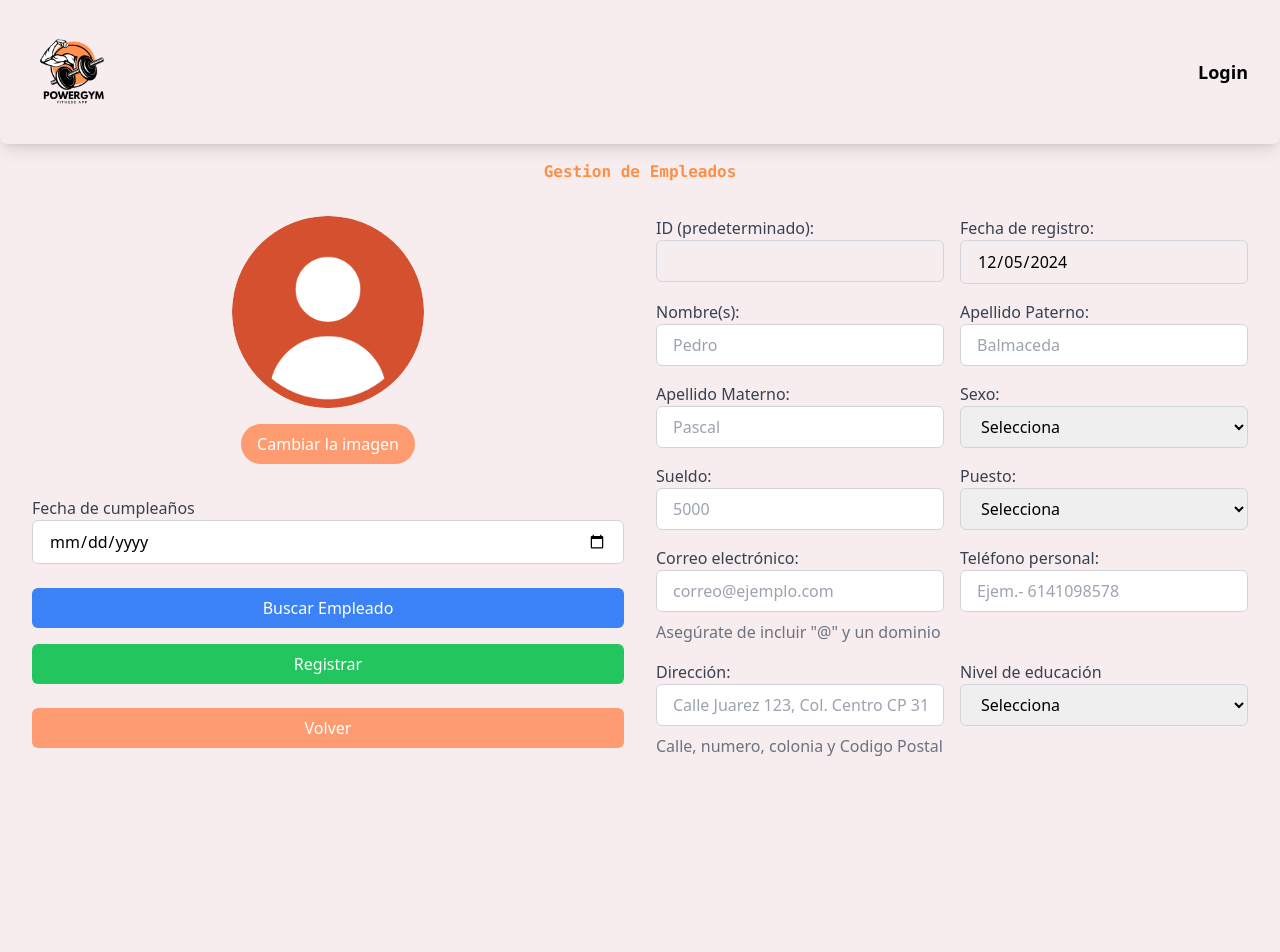
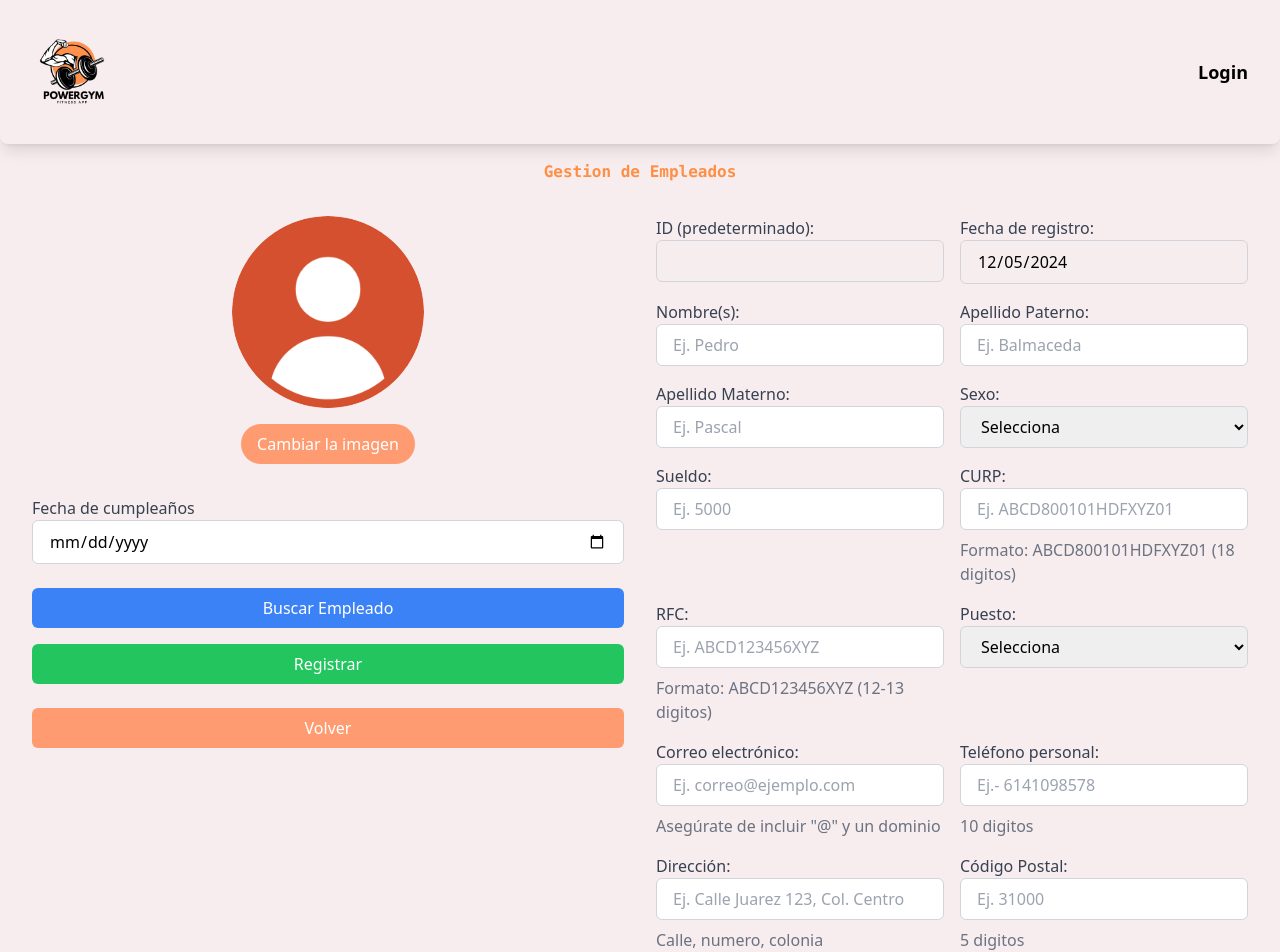
Before and after one commit to JesusPalacios24/POWERGYM-2.0, a Next.js app: page /perfilE/empleadoG in a window 1280 px wide. Shown: the top 952 px of the page. Before the commit the page ends 800 px from the top, so only its background shows below. Built offline with nearby package versions, Linux system fonts and the light colour scheme.

Commit message:
FINAL falta validacion CURP pero me

```diff
--- a/app/api/[id_Empleado]/route.js
+++ b/app/api/[id_Empleado]/route.js
@@ -53,7 +53,7 @@ export async function PUT(req, { params }) {
     const updatedData = await req.json();
 
     const [result] = await pool.execute(
-      `UPDATE empleado SET nombreE = ?, apellidoPE = ?, apellidoME = ?, sexoE = ?, sueldoE = ?, puesto = ?, correoE = ?, celularE = ?, domicilioE = ?, nivelEducacion = ?, fechaCumple = ? WHERE id_Empleado = ?`,
+      `UPDATE empleado SET nombreE = ?, apellidoPE = ?, apellidoME = ?, sexoE = ?, sueldoE = ?, puesto = ?, correoE = ?, celularE = ?, domicilioE = ?, nivelEducacion = ?, fechaCumple = ?, codigoPo = ?, curp = ?, rfc = ?, foto = ? WHERE id_Empleado = ?`,
       [
         updatedData.nombreE,
         updatedData.apellidoPE,
@@ -66,6 +66,10 @@ export async function PUT(req, { params }) {
         updatedData.domicilioE,
         updatedData.nivelEducacion,
         updatedData.fechaCumple,
+        updatedData.codigoPo,
+        updatedData.curp,
+        updatedData.rfc,
+        updatedData.foto,
         id_Empleado
       ]
     );
--- a/app/components/gestionEm.jsx
+++ b/app/components/gestionEm.jsx
@@ -5,6 +5,7 @@ import { useRouter } from "next/navigation";
 function GestionEmpleado() {
   const hoy = new Date();
   const fechaActual = hoy.toISOString().split('T')[0];
+  const fechaActualSQL = new Date().toISOString().split('T')[0];
   const route = useRouter();
 
   const [showModal, setShowModal] = useState(false); // Controla la visibilidad del modal
@@ -22,14 +23,24 @@ function GestionEmpleado() {
     celularE: "",
     domicilioE: "",
     nivelEducacion: "",
+    fecha_registroE: fechaActualSQL,
     fechaCumple: "",
+    codigoPo: "",
+    curp: "",
+    rfc: "",
+    contrasena:"PowerGYM123",
+    foto:""
 
-    contrasena:"PowerGYM123",
-    foto:"",
   });
 
   const [imageSrc, setImageSrc] = useState("/userdefecto.png");
   const [imageBlob, setImageBlob] = useState(null);
+
+
+
+
+
+
 
   const handleFileChange = (event) => {
     const file = event.target.files[0];
@@ -89,6 +100,29 @@ function GestionEmpleado() {
   //funcion para registrar
   const handleSubmit = async (e) => {
     e.preventDefault();
+
+              // Validación de CURP (18 caracteres, formato específico)
+         /*
+        const curpPattern = /^[A-Z]{4}\d{6}[A-Z]{6}[A-Z0-9]{1}[A-Z]{1}\d{1}$/;
+        if (!curpPattern.test(empleado.curp.trim().toUpperCase())) {
+          alert("La CURP no tiene un formato válido.");
+          return; // Detiene la ejecución si la CURP no es válida
+        }*/
+
+        // Validación de Código Postal (CP) (5 dígitos numéricos)
+        const cpPattern = /^\d{5}$/;
+        if (!cpPattern.test(empleado.codigoPo)) {
+          alert("El código postal debe tener exactamente 5 dígitos.");
+          return; // Detiene la ejecución si el CP no es válido
+        }
+
+        // Validación de RFC (13 caracteres, formato específico)
+        const rfcPattern = /^[A-Z]{4}\d{6}[A-Z0-9]{3}$/;
+        if (!rfcPattern.test(empleado.rfc)) {
+          alert("El RFC no tiene un formato válido.");
+          return; // Detiene la ejecución si el RFC no es válido
+}
+
           // Validación de número de celular
       if (!/^\d{10}$/.test(empleado.celularE)) {
         alert("El número de celular debe tener exactamente 10 dígitos y solo números.");
@@ -103,16 +137,12 @@ function GestionEmpleado() {
       }
 
       // Validación de nombre (no vacío y solo letras)
-      if (!/^[A-Za-záéíóúÁÉÍÓÚñÑ\s]+$/.test(empleado.nombreE)) {
+      if (!/^[A-Za-záéíóúÁÉÍÓÚñÑ\s]+$/.test(empleado.nombreE && empleado.apellidoME && empleado.apellidoPE)) {
         alert("El nombre solo puede contener letras y espacios.");
         return; // Detiene la ejecución si el nombre no es válido
       }
 
-      // Validación de apellido (no vacío y solo letras)
-      if (!/^[A-Za-záéíóúÁÉÍÓÚñÑ\s]+$/.test(empleado.apellidoE)) {
-        alert("El apellido solo puede contener letras y espacios.");
-        return; // Detiene la ejecución si el apellido no es válido
-      }
+
 
     try {
 
@@ -127,7 +157,7 @@ function GestionEmpleado() {
       const data = await res.json();
       if (res.status === 200) {
         alert('Empleado registrado exitosamente');
-        route.refresh();
+        window.location.reload();
       } else {
         alert(`Error al registrar al empleado: ${data.error || 'Error desconocido'}`);
       }
@@ -163,6 +193,31 @@ function GestionEmpleado() {
 
   // Función para manejar la actualización del empleado
   const handleUpdate = async () => {
+
+            // Validación de Código Postal (CP) (5 dígitos numéricos)
+            const cpPattern = /^\d{5}$/;
+            if (!cpPattern.test(empleado.codigoPo)) {
+              alert("El código postal debe tener exactamente 5 dígitos.");
+              return; // Detiene la ejecución si el CP no es válido
+            }
+        // Validación de número de celular
+        if (!/^\d{10}$/.test(empleado.celularE)) {
+          alert("El número de celular debe tener exactamente 10 dígitos y solo números.");
+          return; // Detiene la ejecución si el número no es válido
+        }
+
+        // Validación de correo electrónico
+        const emailPattern = /^[a-zA-Z0-9._%+-]+@[a-zA-Z0-9.-]+\.[a-zA-Z]{2,}$/;
+        if (!emailPattern.test(empleado.correoE)) {
+          alert("El correo electrónico no tiene un formato válido.");
+          return; // Detiene la ejecución si el correo no es válido
+        }
+
+        // Validación de nombre (no vacío y solo letras)
+        if (!/^[A-Za-záéíóúÁÉÍÓÚñÑ\s]+$/.test(empleado.nombreE && empleado.apellidoME && empleado.apellidoPE)) {
+          alert("El nombre solo puede contener letras y espacios.");
+          return; // Detiene la ejecución si el nombre no es válido
+        }
     try {
       const res = await fetch(`/api/${empleado.id_Empleado}`, {
         method: 'PUT',
@@ -174,7 +229,7 @@ function GestionEmpleado() {
       const data = await res.json();
       if (res.status === 200) {
         alert("Empleado actualizado exitosamente");
-        route.push("/perfilE/empleadoG/");
+        window.location.reload();
         setShowModal(false); // Cierra el modal
       } else {
         alert(`Error: ${data.error || 'Error: Error desconocido'}`);
@@ -193,7 +248,7 @@ function GestionEmpleado() {
       const data = await response.json();
       if (response.ok) {
         alert('Empleado eliminado correctamente');
-        route.refresh();
+        window.location.reload();
       } else {
         alert(data.error);
       }
@@ -207,7 +262,7 @@ function GestionEmpleado() {
     const confirmDelete = window.confirm('¿Seguro que quieres eliminar a este empleado?');
     if (confirmDelete) {
       eliminarEmpleado(id_Empleado);
-      route.refresh();
+      window.location.reload();
     }
   };
 
@@ -357,12 +412,14 @@ function GestionEmpleado() {
             <label className="block text-sm font-medium text-gray-700">Nombre(s):</label>
             <input
               type="text"
+              required
               name="nombreE"
-              placeholder="Pedro"
+              placeholder="Ej. Pedro"
               value={empleado.nombreE}
               onChange={handleChange}
               className="w-full px-4 py-2 border border-gray-300 rounded-md focus:outline-none focus:ring-2 focus:ring-blue-500"
             />
+
           </div>
 
           {/* Apellido Paterno */}
@@ -370,7 +427,8 @@ function GestionEmpleado() {
             <label className="block text-sm font-medium text-gray-700">Apellido Paterno:</label>
             <input
               type="text"
-              placeholder="Balmaceda"
+              required
+              placeholder="Ej. Balmaceda"
               name="apellidoPE"
               value={empleado.apellidoPE}
               onChange={handleChange}
@@ -383,8 +441,9 @@ function GestionEmpleado() {
             <label className="block text-sm font-medium text-gray-700">Apellido Materno:</label>
             <input
               type="text"
+              required
               name="apellidoME"
-              placeholder="Pascal"
+              placeholder="Ej. Pascal"
               value={empleado.apellidoME}
               onChange={handleChange}
               className="w-full px-4 py-2 border border-gray-300 rounded-md focus:outline-none focus:ring-2 focus:ring-blue-500"
@@ -396,6 +455,7 @@ function GestionEmpleado() {
             <label className="block text-sm font-medium text-gray-700">Sexo:</label>
             <select
               name="sexoE"
+              required
               value={empleado.sexoE}
               onChange={handleChange}
               className="w-full px-4 py-2 border border-gray-300 rounded-md focus:outline-none focus:ring-2 focus:ring-blue-500"
@@ -412,8 +472,9 @@ function GestionEmpleado() {
             <label className="block text-sm font-medium text-gray-700">Sueldo:</label>
             <input
               type="number"
+              required
               name="sueldoE"
-              placeholder="5000"
+              placeholder="Ej. 5000"
               value={empleado.sueldoE}
               onChange={handleChange}
               className="w-full px-4 py-2 border border-gray-300 rounded-md focus:outline-none focus:ring-2 focus:ring-blue-500"
@@ -421,11 +482,43 @@ function GestionEmpleado() {
             />
           </div>
 
+          {/**Curp */}
+          <div className="col-span-1">
+          <label className="block text-sm font-medium text-gray-700">CURP:</label>
+          <input
+            type="text"
+            name="curp"
+            required
+            placeholder="Ej. ABCD800101HDFXYZ01"
+            value={empleado.curp}
+            onChange={handleChange}
+            className="w-full px-4 py-2 border border-gray-300 rounded-md focus:outline-none focus:ring-2 focus:ring-blue-500"
+            maxLength={18} // Limita a 18 caracteres
+          />
+          <p className="mt-2 text-sm text-gray-500">Formato: ABCD800101HDFXYZ01 (18 digitos)</p>
+        </div>
+
+        {/**RFC */}
+        <div className="col-span-1">
+          <label className="block text-sm font-medium text-gray-700">RFC:</label>
+          <input
+            type="text"
+            name="rfc"
+            required
+            placeholder="Ej. ABCD123456XYZ"
+            value={empleado.rfc}
+            onChange={handleChange}
+            className="w-full px-4 py-2 border border-gray-300 rounded-md focus:outline-none focus:ring-2 focus:ring-blue-500"
+            maxLength={13} // Limita a 13 caracteres
+          />
+          <p className="mt-2 text-sm text-gray-500">Formato: ABCD123456XYZ (12-13 digitos) </p>
+        </div>
           {/* Puesto */}
           <div className="col-span-1">
             <label className="block text-sm font-medium text-gray-700">Puesto:</label>
             <select
               name="puesto"
+              required
               value={empleado.puesto}
               onChange={handlePuestoChange}
               className="w-full px-4 py-2 border border-gray-300 rounded-md focus:outline-none focus:ring-2 focus:ring-blue-500"
@@ -447,7 +540,7 @@ function GestionEmpleado() {
               id="helperCorreo"
               value={empleado.correoE}
               onChange={handleChange}
-              placeholder="correo@ejemplo.com"
+              placeholder="Ej. correo@ejemplo.com"
               className="w-full px-4 py-2 border border-gray-300 rounded-md focus:outline-none focus:ring-2 focus:ring-blue-500"
               required
 
@@ -462,9 +555,10 @@ function GestionEmpleado() {
             <input
               maxLength={10}
               minLength={10}
+              required
               type="tel"
               name="celularE"
-              placeholder="Ejem.- 6141098578"
+              placeholder="Ej.- 6141098578"
               pattern="^[0-9]{10}$" // Esto asegura que solo se ingresen 10 dígitos numéricos
               value={empleado.celularE}
               onChange={(e) => {
@@ -476,6 +570,7 @@ function GestionEmpleado() {
               }}
               className="w-full px-4 py-2 border border-gray-300 rounded-md focus:outline-none focus:ring-2 focus:ring-blue-500"
             />
+            <p className="mt-2 text-sm text-gray-500">10 digitos</p>
           </div>
 
           {/* Dirección */}
@@ -483,13 +578,38 @@ function GestionEmpleado() {
             <label className="block text-sm font-medium text-gray-700">Dirección:</label>
             <input
               type="text"
+              required
               name="domicilioE"
-              placeholder="Calle Juarez 123, Col. Centro CP 31000"
+              placeholder="Ej. Calle Juarez 123, Col. Centro "
               value={empleado.domicilioE}
               onChange={handleChange}
               className="w-full px-4 py-2 border border-gray-300 rounded-md focus:outline-none focus:ring-2 focus:ring-blue-500"
             />
-            <p id="helperCorreo" className="mt-2 text-sm text-gray-500 ">Calle, numero, colonia y Codigo Postal</p>
+            <p id="helperCorreo" className="mt-2 text-sm text-gray-500 ">Calle, numero, colonia</p>
+          </div>
+          {/**Codigo Potal */}
+          <div className="col-span-1">
+            <label className="block text-sm font-medium text-gray-700">Código Postal:</label>
+            <input
+              type="number"
+              required
+              name="codigoPostal"
+              placeholder="Ej. 31000"
+              value={empleado.codigoPo}
+
+              onChange={(e) => {
+                // Asegura que solo se ingresen números y limita a 5 caracteres
+                const value = e.target.value.replace(/[^0-9]/g, '').slice(0, 5); // Solo permite números y limita a 5
+                handleChange({
+                  target: {
+                    name: 'codigoPo',
+                    value: value,
+                  },
+                });
+              }}
+              className="w-full px-4 py-2 border border-gray-300 rounded-md focus:outline-none focus:ring-2 focus:ring-blue-500"
+                       />
+            <p className="mt-2 text-sm text-gray-500">5 digitos</p>
           </div>
 
 
@@ -499,6 +619,7 @@ function GestionEmpleado() {
             <label className="block text-sm font-medium text-gray-700">Nivel de educación</label>
             <select
               name="nivelEducacion"
+              required
               value={empleado.nivelEducacion}
               onChange={handleChange}
               className="w-full px-4 py-2 border border-gray-300 rounded-md focus:outline-none focus:ring-2 focus:ring-blue-500"
```
Also changed, not shown: app/api/registroEmp/route.js (+19 -4 lines).
